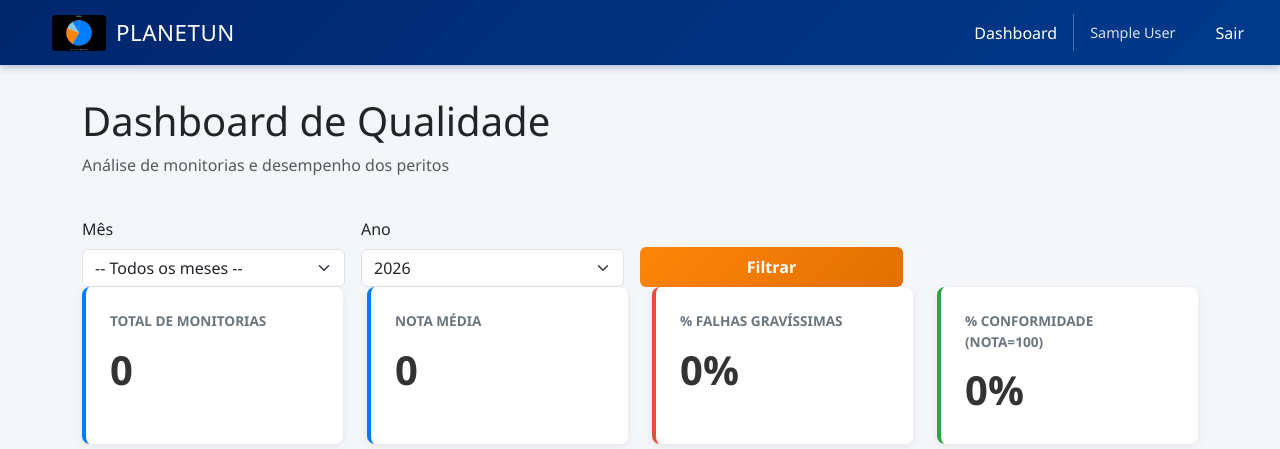
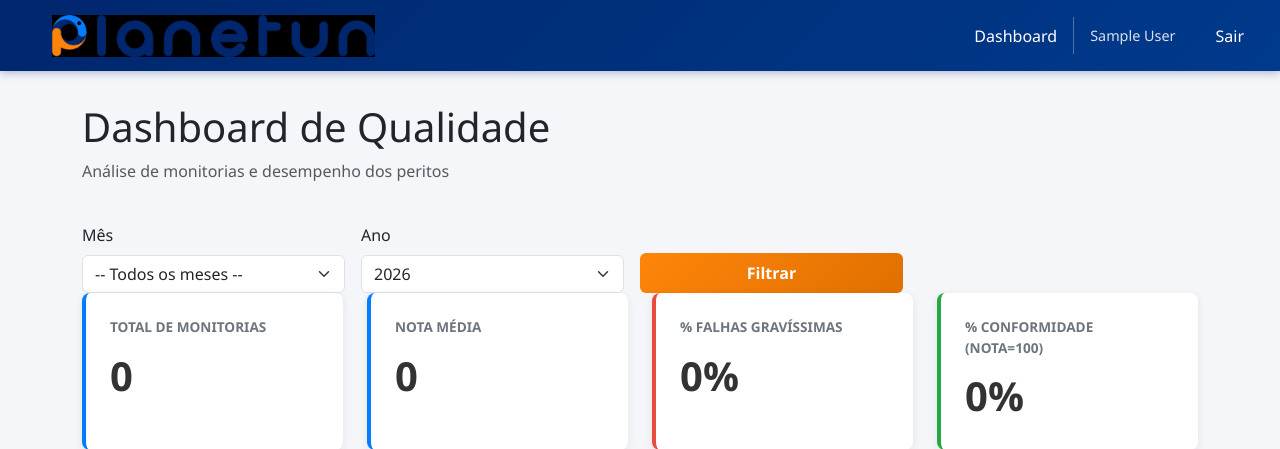
Before and after one commit to hmazieiro/monitoria-qualidade-planetun, a Flask app: page /dashboard in a window 1280 px wide. Shown: the top 449 px of the page. Run offline with Flask 3, Linux system fonts and the light colour scheme; the visitor is signed in with stand-in values (Sample User, id 1); data that the repository does not hold is empty.

Commit message:
Replace wrong navbar logo with logo_bar.png

```diff
--- a/templates/base.html
+++ b/templates/base.html
@@ -34,8 +34,7 @@
         }
 
         .navbar-brand img {
-            height: 36px;
-            border-radius: 4px;
+            height: 42px;
         }
 
         .navbar a {
@@ -104,8 +103,7 @@
     <nav class="navbar navbar-expand-lg navbar-dark">
         <div class="container-fluid">
             <a class="navbar-brand" href="/">
-                <img src="/static/logo_icon.png" alt="Planetun">
-                PLANETUN
+                <img src="/static/logo_bar.png" alt="Planetun">
             </a>
             <button class="navbar-toggler" type="button" data-bs-toggle="collapse" data-bs-target="#navbarNav">
                 <span class="navbar-toggler-icon"></span>
```
Also changed, not shown: static/logo_icon.png (deleted).
